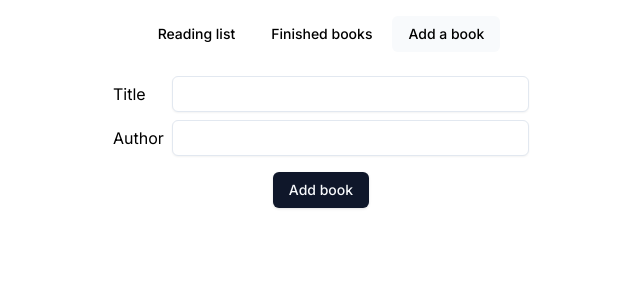
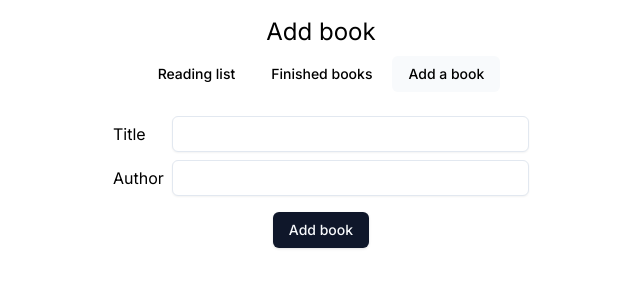
Before and after one commit to hwride/my-books, a Next.js app: page /addBook in a window 1280 px wide. Shown: the top 300 px of the page, without its empty margins (319-959 px from the left). Built offline with nearby package versions, Linux system fonts and the light colour scheme.

Commit message:
Create context to share heading.

```diff
--- /dev/null
+++ b/components/Providers/AppProviders.tsx
@@ -0,0 +1,15 @@
+import type { AppProps } from 'next/app'
+import { ClerkProvider } from '@clerk/nextjs'
+import { PropsWithChildren } from 'react'
+import HeadingProvider from '@/components/Providers/HeadingProvider'
+
+export default function AppProviders({
+  children,
+  pageProps,
+}: PropsWithChildren<AppProps>) {
+  return (
+    <HeadingProvider>
+      <ClerkProvider {...pageProps}>{children}</ClerkProvider>
+    </HeadingProvider>
+  )
+}
--- /dev/null
+++ b/components/Providers/HeadingProvider.tsx
@@ -0,0 +1,38 @@
+import {
+  createContext,
+  PropsWithChildren,
+  useContext,
+  useEffect,
+  useState,
+} from 'react'
+
+export const HeadingContext = createContext<{
+  heading: string
+  setHeading: (newHeading: string) => void
+}>({
+  heading: '',
+  setHeading: () => {},
+})
+
+export function useSetHeading(newHeading: string) {
+  const { setHeading } = useContext(HeadingContext)
+  useEffect(() => setHeading(newHeading), [setHeading, newHeading])
+}
+
+export function useHeading() {
+  const { heading } = useContext(HeadingContext)
+  return heading
+}
+
+/**
+ * Provider for the page heading.
+ */
+export default function HeadingProvider({ children }: PropsWithChildren) {
+  const [heading, setHeading] = useState('')
+
+  return (
+    <HeadingContext.Provider value={{ heading, setHeading }}>
+      {children}
+    </HeadingContext.Provider>
+  )
+}
--- a/pages/_app.tsx
+++ b/pages/_app.tsx
@@ -1,20 +1,28 @@
 import '@/styles/globals.css'
 import type { AppProps } from 'next/app'
 import { Analytics } from '@vercel/analytics/react'
-import { ClerkProvider } from '@clerk/nextjs'
 import { Inter } from 'next/font/google'
 import { Header } from '@/components/Header'
+import AppProviders from '@/components/Providers/AppProviders'
+import { useHeading } from '@/components/Providers/HeadingProvider'
 
 const inter = Inter({ subsets: ['latin'] })
 
-export default function App({ Component, pageProps }: AppProps) {
+export default function App(appProps: AppProps) {
+  return (
+    <AppProviders {...appProps}>
+      <AppContent {...appProps} />
+    </AppProviders>
+  )
+}
+
+function AppContent({ Component, pageProps }: AppProps) {
+  const heading = useHeading()
   return (
     <main className={`${inter.className} mx-auto h-[100dvh] max-w-screen-md`}>
-      <ClerkProvider {...pageProps}>
-        <Header heading={''} />
-        <Component {...pageProps} />
-        <Analytics />
-      </ClerkProvider>
+      <Header heading={heading} />
+      <Component {...pageProps} />
+      <Analytics />
     </main>
   )
 }
--- a/pages/addBook.tsx
+++ b/pages/addBook.tsx
@@ -2,15 +2,14 @@ import React, { useState } from 'react'
 import Head from 'next/head'
 import { coreDictionary } from '@/components/dictionary/core'
 import { useRouter } from 'next/router'
-import { Header } from '@/components/Header'
-import { Inter } from 'next/font/google'
 import { Button } from '@/components/ui/button'
 import { Input } from '@/components/ui/input'
 import { Form } from '@/components/Form'
-
-const inter = Inter({ subsets: ['latin'] })
+import { useSetHeading } from '@/components/Providers/HeadingProvider'
 
 export default function AddBook() {
+  useSetHeading('Add book')
+
   const router = useRouter()
   const [isUpdatePending, setIsUpdatePending] = useState(false)
   const [isSuccess, setIsSuccess] = useState(false)
--- a/pages/book/[id].tsx
+++ b/pages/book/[id].tsx
@@ -7,24 +7,20 @@ import Head from 'next/head'
 import { coreDictionary } from '@/components/dictionary/core'
 import { Header } from '@/components/Header'
 import { Inter } from 'next/font/google'
+import { useSetHeading } from '@/components/Providers/HeadingProvider'
 
 const inter = Inter({ subsets: ['latin'] })
 
 export default function Book({ book }: { book: BookListBook }) {
+  useSetHeading(book.title)
   return (
-    <main className={`${inter.className} mx-auto max-w-screen-md`}>
+    <>
       <Head>
         <title>{`${coreDictionary.siteName} | ${book.title}`}</title>
         <meta name="robots" content="noindex" />
       </Head>
-      <Header
-        heading={
-          <>
-            {book.title} <span className="text-gray-400">by {book.author}</span>
-          </>
-        }
-      />
-    </main>
+      {book.title} <span className="text-gray-400">by {book.author}</span>
+    </>
   )
 }
 
--- a/pages/finishedBooks.tsx
+++ b/pages/finishedBooks.tsx
@@ -4,10 +4,13 @@ import { GetServerSideProps } from 'next'
 import BookListPage from '@/components/BookListPage'
 import { getServerSidePropsHelper } from '@/components/BookListPage/getServerSideProps'
 import { coreDictionary } from '@/components/dictionary/core'
+import { useSetHeading } from '@/components/Providers/HeadingProvider'
 
 const filterStatus = Status.READ
 
 export default function FinishedBooks({ books }: { books: BookListBook[] }) {
+  useSetHeading('Finished books')
+
   return (
     <BookListPage
       title={`${coreDictionary.siteName} | finished books`}
--- a/pages/readingList.tsx
+++ b/pages/readingList.tsx
@@ -4,10 +4,13 @@ import { GetServerSideProps } from 'next'
 import BookListPage from '@/components/BookListPage'
 import { getServerSidePropsHelper } from '@/components/BookListPage/getServerSideProps'
 import { coreDictionary } from '@/components/dictionary/core'
+import { useSetHeading } from '@/components/Providers/HeadingProvider'
 
 const filterStatus = Status.NOT_READ
 
 export default function ReadingList({ books }: { books: BookListBook[] }) {
+  useSetHeading('Reading list')
+
   return (
     <BookListPage
       title={`${coreDictionary.siteName} | reading list`}
```
